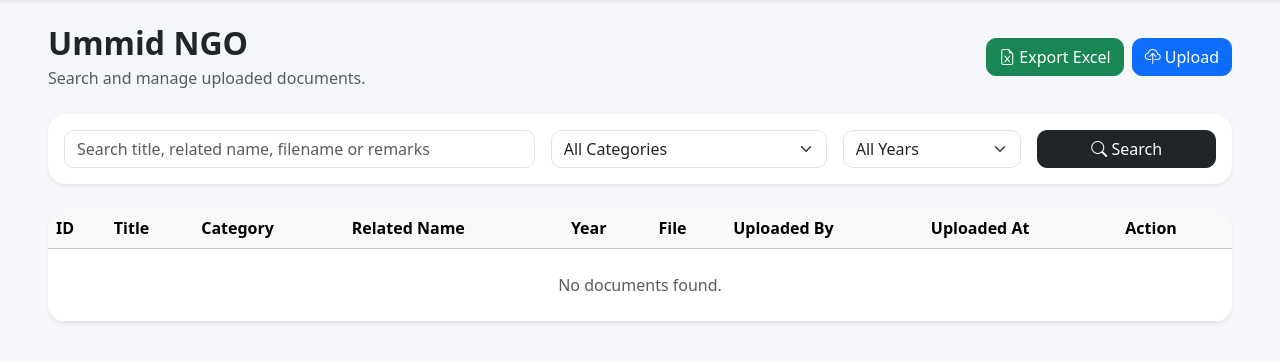
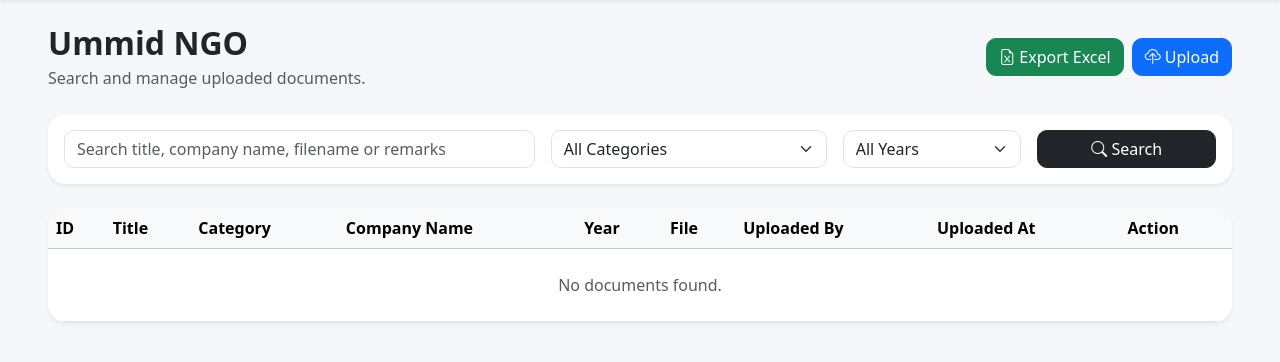
Before and after one commit to ouproject2022-hub/DMS_App, a Flask app: page /documents/ummid_ngo in a window 1280 px wide. Shown: the part 56-418 px from the top of the page. Run offline with Flask 3, Linux system fonts and the light colour scheme; a user stored in the database is signed in.

Commit message:
Add files via upload

```diff
--- a/templates/documents.html
+++ b/templates/documents.html
@@ -17,7 +17,7 @@
   <div class="card-body">
     <form class="row g-3" method="get">
       <div class="col-md-5">
-        <input type="text" name="q" value="{{ request.args.get('q','') }}" class="form-control" placeholder="Search title, related name, filename or remarks">
+        <input type="text" name="q" value="{{ request.args.get('q','') }}" class="form-control" placeholder="Search title, company name, filename or remarks">
       </div>
       <div class="col-md-3">
         <select name="category" class="form-select">
@@ -46,7 +46,7 @@
   <div class="table-responsive">
     <table class="table table-hover align-middle mb-0">
       <thead class="table-light">
-        <tr><th>ID</th><th>Title</th><th>Category</th><th>Related Name</th><th>Year</th><th>File</th><th>Uploaded By</th><th>Uploaded At</th><th>Action</th></tr>
+        <tr><th>ID</th><th>Title</th><th>Category</th><th>Company Name</th><th>Year</th><th>File</th><th>Uploaded By</th><th>Uploaded At</th><th>Action</th></tr>
       </thead>
       <tbody>
         {% for doc in docs %}
@@ -59,7 +59,7 @@
           <td>{{ doc.file_name }}</td>
           <td>{{ doc.uploaded_by }}</td>
           <td>{{ doc.uploaded_at.strftime('%d-%m-%Y %I:%M %p') }}</td>
-          <td><a href="{{ doc.google_drive_file_link }}" target="_blank" class="btn btn-sm btn-outline-primary">Open Drive</a></td>
+          <td><a href="https://drive.google.com/drive/folders/{{ doc.google_drive_folder_id }}" target="_blank" class="btn btn-sm btn-outline-primary">Open Drive</a></td>
         </tr>
         {% else %}
         <tr><td colspan="9" class="text-center text-muted p-4">No documents found.</td></tr>
```
